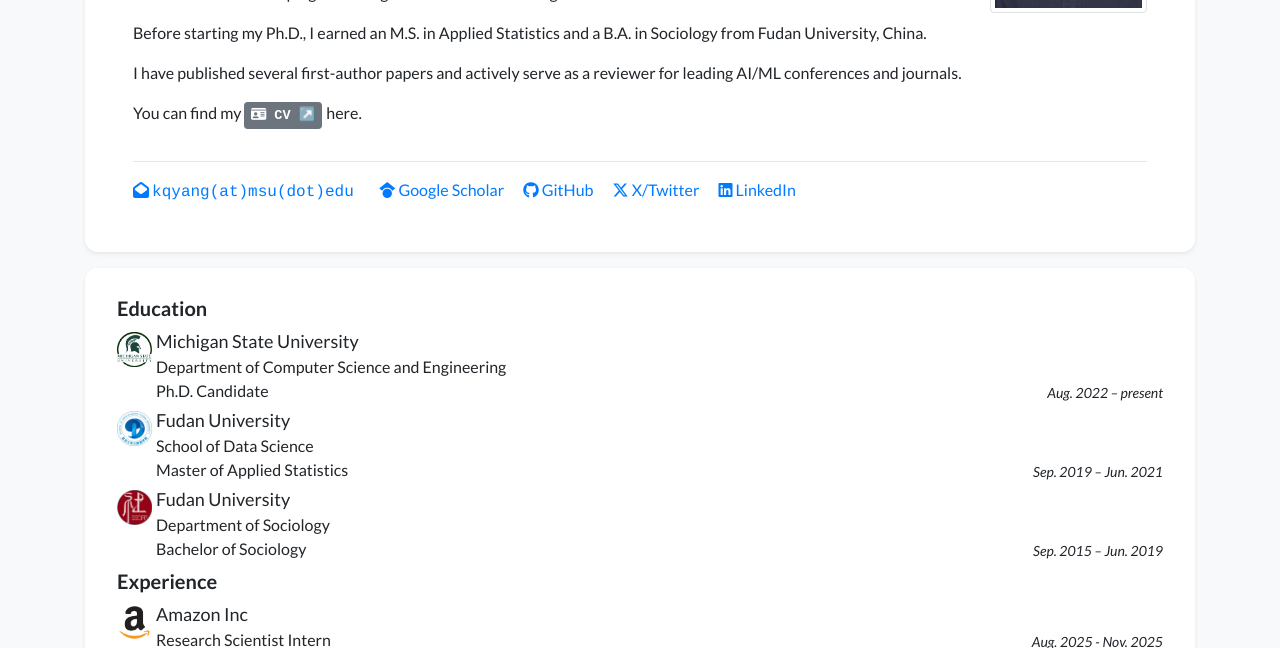
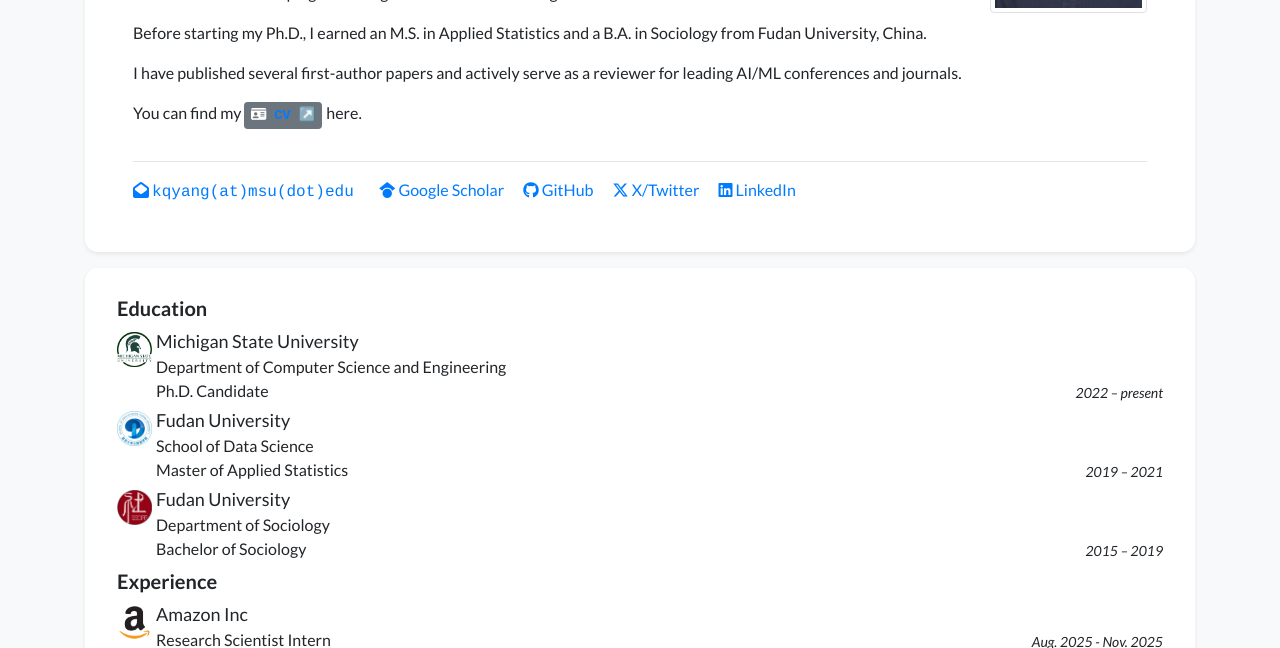
Before and after one commit to KorbinY/korbiny.github.io, a Jekyll site: the page built from index.html, in a window 1280 px wide and 1306 px high. Shown: the part 315-963 px from the top of the window. Built offline with Jekyll 4.4.1, drawn with Linux system fonts in a browser that asks for light colours; nearby versions of some CDN libraries; a style sheet for code colours, icons or effects is not loaded.

Commit message:
modify text style

```diff
--- a/_data/profile.yml
+++ b/_data/profile.yml
@@ -43,7 +43,7 @@ portrait_url: /assets/images/photos/Korbin2021b.jpg
 portrait_caption: Me before PhD
 
 portrait_url2: /assets/images/etc/LaNotte.jpg
-portrait_caption2: La Notte
+portrait_caption2: La_Notte_1961
 portrait_forward2: https://www.imdb.com/title/tt0054130/
 
 education:
@@ -52,21 +52,21 @@ education:
   logo_size: 35px
   position: Ph.D. Candidate
   dept: Department of Computer Science and Engineering
-  date: Aug. 2022 – present
+  date: 2022 – present
 
 - name: Fudan University
   logo: /assets/images/badges/sds-fudan-logo.png
   logo_size: 35px
   position: Master of Applied Statistics
   dept: School of Data Science
-  date: Sep. 2019 – Jun. 2021
+  date: 2019 – 2021
 
 - name: Fudan University
   logo: /assets/images/badges/ssdpp-fudan-logo.png
   logo_size: 35px
   position: Bachelor of Sociology
   dept: Department of Sociology
-  date: Sep. 2015 – Jun. 2019
+  date: 2015 – 2019
 
 
 experience:
--- a/assets/css/custom.css
+++ b/assets/css/custom.css
@@ -1,6 +1,7 @@
 .cv-text {
   font-family: 'Courier New', Consolas, monospace;
   font-weight: bold;
+  color: #007bff
 }
 
 /* Default fallback → ">" */
```
Also changed, not shown: _pages/edm25-genai-edu-tutorial.md (+1 -1 lines), 1 other file.
